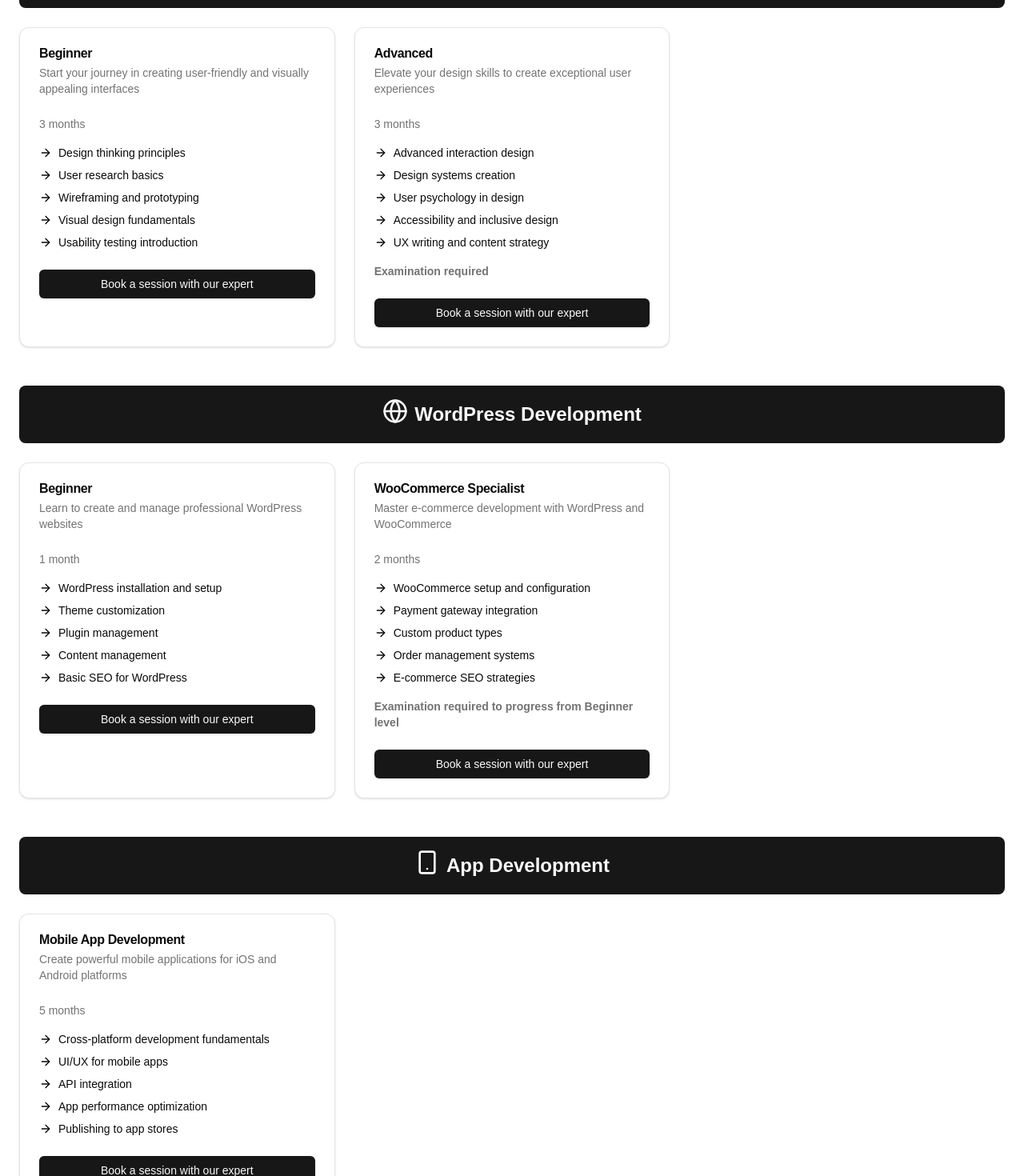
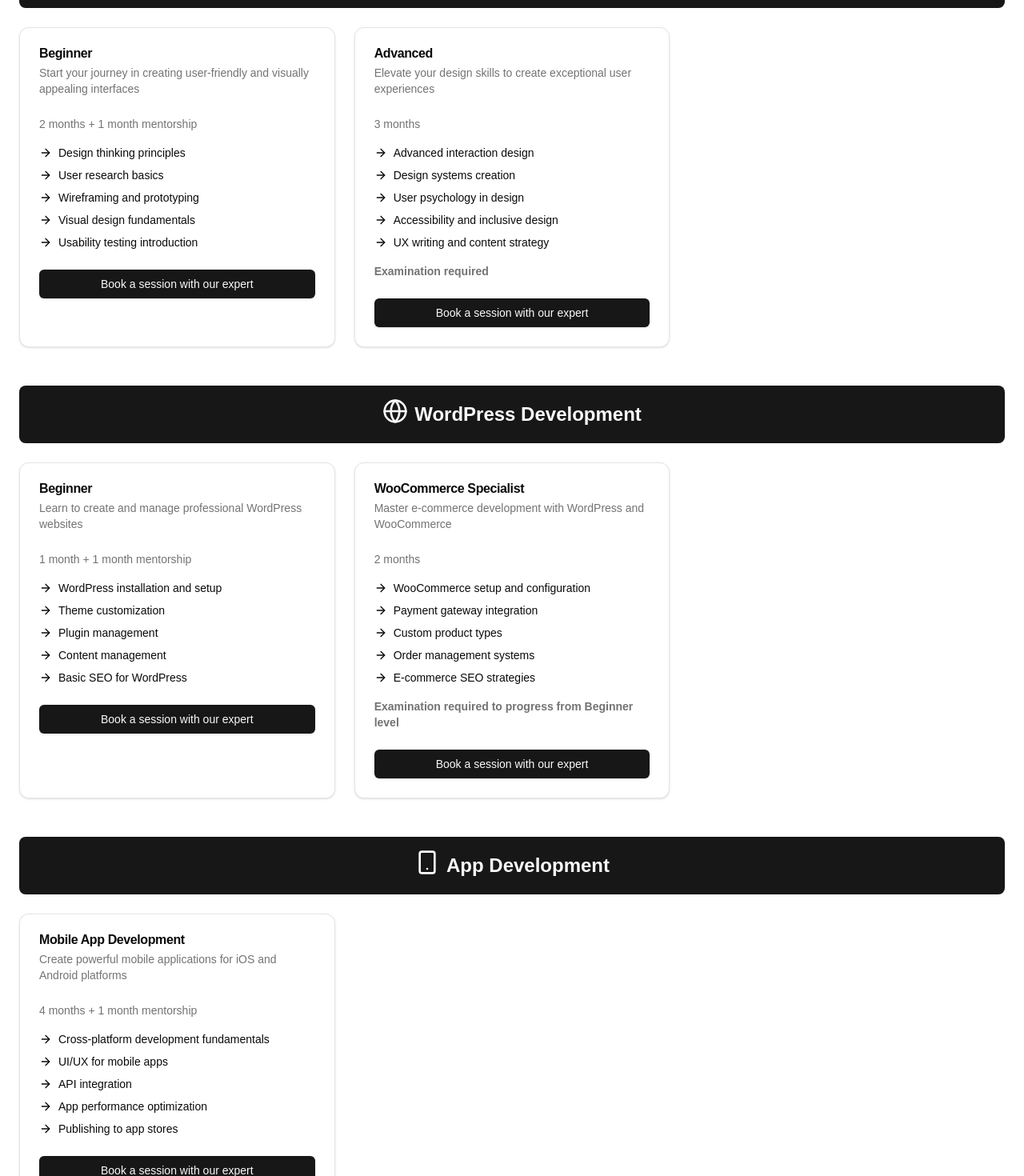
Before and after one commit to Astro175/Visitech, a Next.js app in the folder visitech_web/: page / in a window 1280 px wide. Shown: the part 2106-3576 px from the top of the page at 80% size. Built offline with nearby package versions, Linux system fonts and the light colour scheme.

Commit message:
changed duration

```diff
--- a/visitech_web/components/visitech-landing.tsx
+++ b/visitech_web/components/visitech-landing.tsx
@@ -42,7 +42,7 @@
           title: "Beginner",
           description:
             "Embark on your journey to become a career-ready developer",
-          duration: "3 months",
+          duration: "2 months + 1 month mentorship",
           features: [
             "CSS foundations",
             "Introduction to JavaScript",
@@ -94,7 +94,7 @@
           title: "Basic",
           description:
             "Learn to enhance your business's online presence and profitability",
-          duration: "1 month",
+          duration: "1 month + 1 mont mentorship",
           features: [
             "Social media platform basics",
             "Content creation strategies",
@@ -127,7 +127,7 @@
           title: "Beginner",
           description:
             "Start your journey in creating user-friendly and visually appealing interfaces",
-          duration: "3 months",
+          duration: "2 months + 1 month mentorship",
           features: [
             "Design thinking principles",
             "User research basics",
@@ -160,7 +160,7 @@
           title: "Beginner",
           description:
             "Learn to create and manage professional WordPress websites",
-          duration: "1 month",
+          duration: "1 month + 1 month mentorship",
           features: [
             "WordPress installation and setup",
             "Theme customization",
@@ -194,7 +194,7 @@
           title: "Mobile App Development",
           description:
             "Create powerful mobile applications for iOS and Android platforms",
-          duration: "5 months",
+          duration: "4 months + 1 month mentorship",
           features: [
             "Cross-platform development fundamentals",
             "UI/UX for mobile apps",
```
